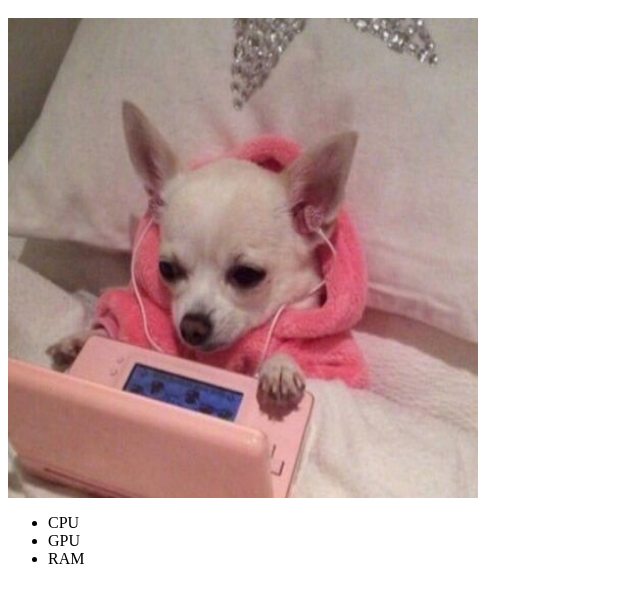
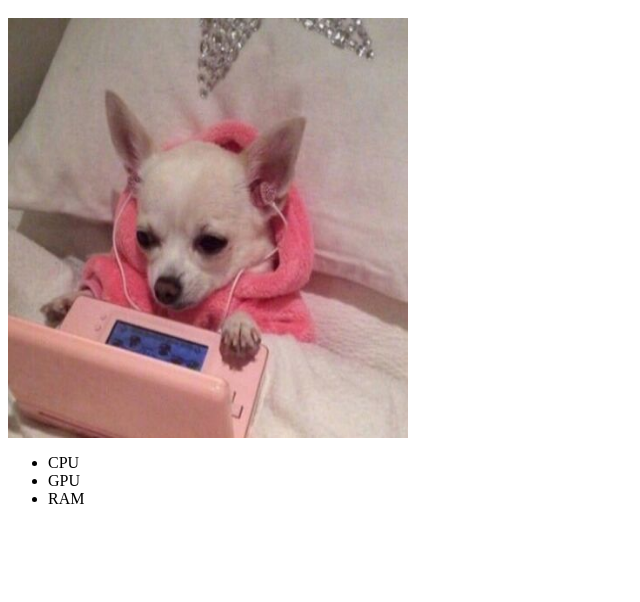
Before and after one commit to ztcharleus/ztcharleus.github.io, a website: page public/lab_1/index.html in a window 1280 px wide. Shown: the part 48-650 px from the top of the page, without its empty margins (0-640 px from the left). Drawn offline with Linux system fonts and the light colour scheme.

Commit message:
Update index.html

```diff
--- a/public/lab_1/index.html
+++ b/public/lab_1/index.html
@@ -4,7 +4,7 @@
 </head>
 
 <h1>Zenobia Charleus's Lab 1</h1>
-<img class = "picture" src = "nintendo.jpg" width = 470 height = 480
+<img class = "picture" src = "nintendo.jpg" width = 400 height = 420
 alt = "chihuahua playing nintendo ds">
 <ul>
   <li>CPU</li>
```
